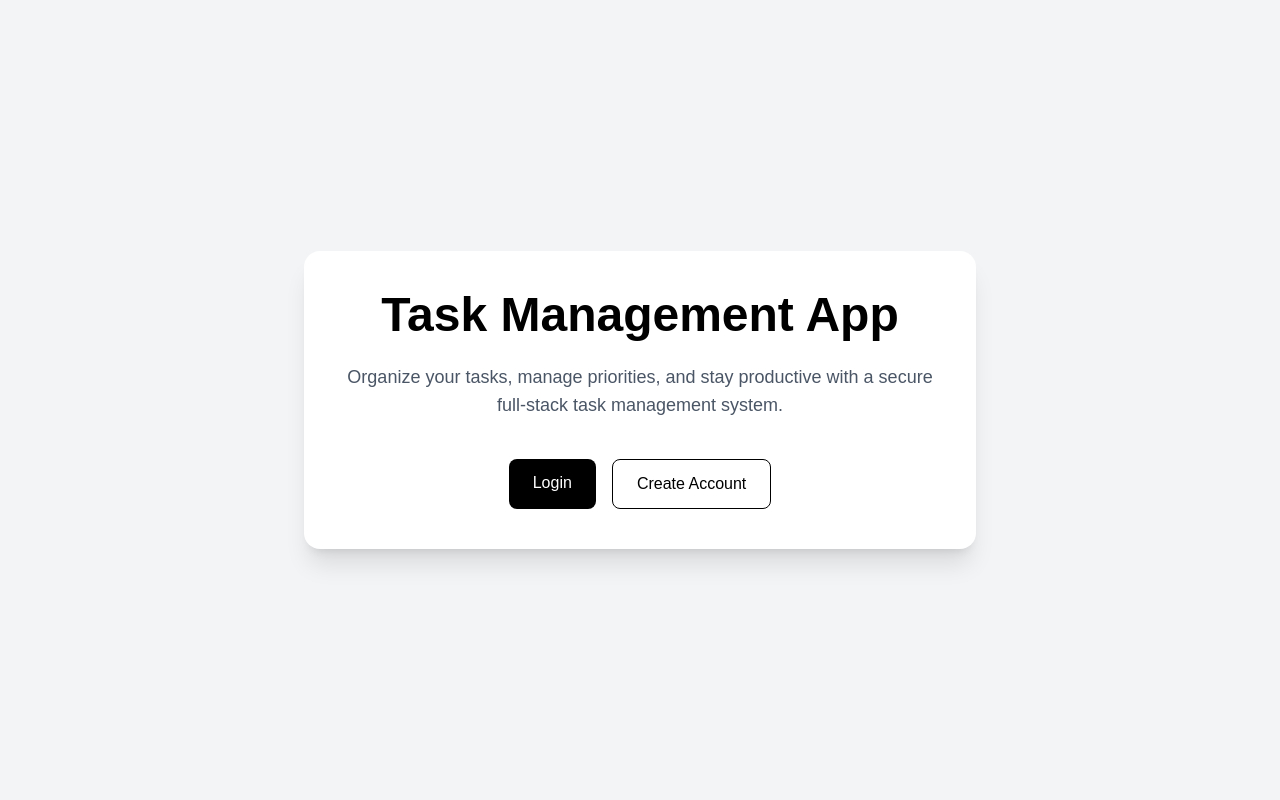
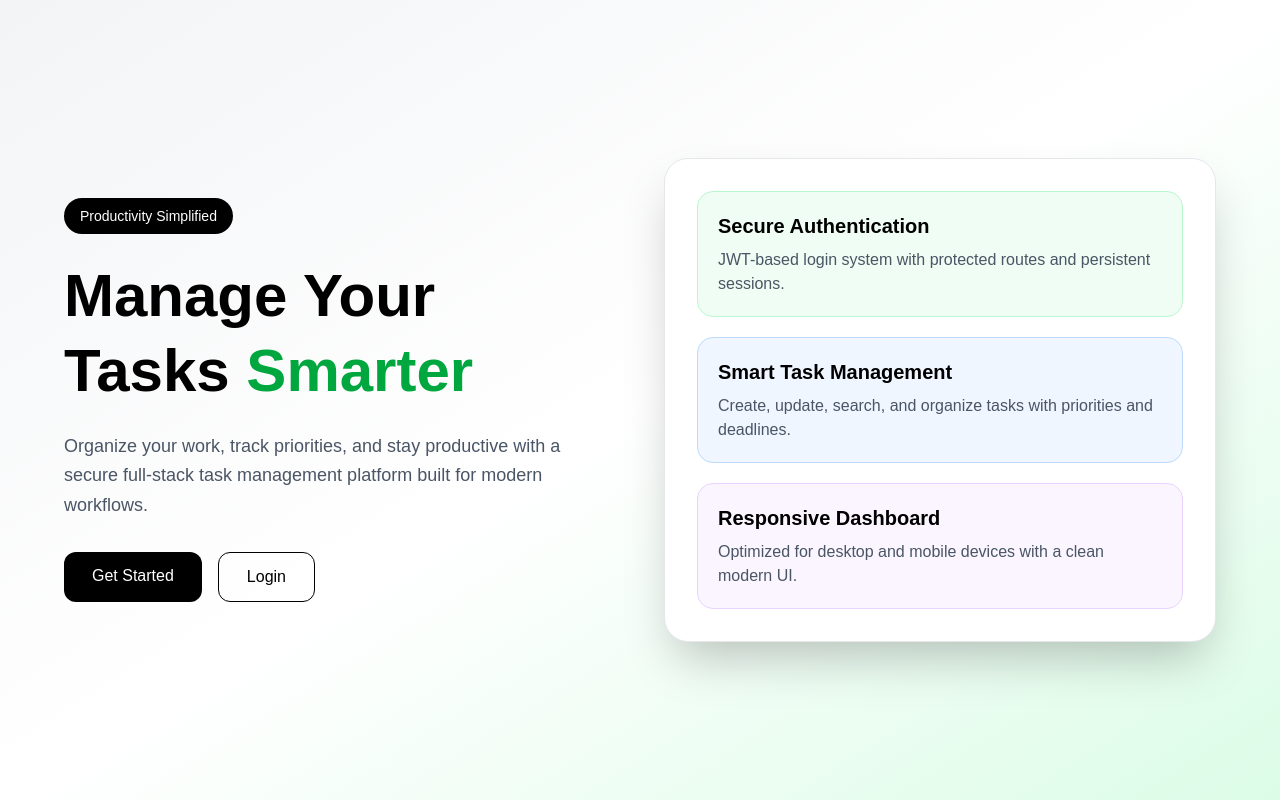
Before and after one commit to gsharma101/task-management-app, a Next.js app in the folder frontend/: page / in a window 1280 px wide. Built offline with nearby package versions, Linux system fonts and the light colour scheme.

Commit message:
updating the homepage

```diff
--- a/frontend/app/page.tsx
+++ b/frontend/app/page.tsx
@@ -3,38 +3,103 @@ import Link from "next/link";
 export default function HomePage() {
 
   return (
-    <div className="min-h-screen bg-gray-100 flex items-center justify-center px-6">
 
-      <div className="bg-white shadow-xl rounded-2xl p-10 max-w-2xl w-full text-center">
+    <div className="min-h-screen bg-gradient-to-br from-gray-100 via-white to-green-100 flex items-center justify-center px-6">
 
-        <h1 className="text-5xl font-bold text-black mb-6">
-          Task Management App
+      <div className="max-w-6xl w-full grid grid-cols-1 md:grid-cols-2 gap-12 items-center">
+
+        {/* Left Section */}
+        <div>
+
+          <div className="inline-block bg-black text-white px-4 py-2 rounded-full text-sm mb-6">
+            Productivity Simplified
+          </div>
+
+          <h1 className="text-5xl md:text-6xl font-bold text-black leading-tight">
+
+            Manage Your Tasks
+            <span className="text-green-600"> Smarter</span>
+
           </h1>
 
-        <p className="text-gray-600 text-lg mb-10">
-          Organize your tasks, manage priorities, and stay productive with a
-          secure full-stack task management system.
+          <p className="text-gray-600 text-lg mt-6 leading-relaxed">
+
+            Organize your work, track priorities, and stay productive
+            with a secure full-stack task management platform built
+            for modern workflows.
+
           </p>
 
-        <div className="flex flex-col sm:flex-row gap-4 justify-center">
+          <div className="flex flex-col sm:flex-row gap-4 mt-8">
+
+            <Link
+              href="/signup"
+              className="bg-black text-white px-7 py-3 rounded-xl hover:bg-gray-800 transition text-center"
+            >
+              Get Started
+            </Link>
 
             <Link
               href="/login"
-            className="bg-black text-white px-6 py-3 rounded-lg hover:bg-gray-800 transition"
+              className="border border-black text-black px-7 py-3 rounded-xl hover:bg-black hover:text-white transition text-center"
             >
               Login
-          </Link>
-
-          <Link
-            href="/signup"
-            className="border border-black text-black px-6 py-3 rounded-lg hover:bg-black hover:text-white transition"
-          >
-            Create Account
             </Link>
 
           </div>
 
         </div>
+
+        {/* Right Section */}
+        <div className="bg-white rounded-3xl shadow-2xl p-8 border border-gray-200">
+
+          <div className="space-y-5">
+
+            <div className="bg-green-50 border border-green-200 rounded-2xl p-5">
+
+              <h3 className="text-xl font-semibold text-black">
+                Secure Authentication
+              </h3>
+
+              <p className="text-gray-600 mt-2">
+                JWT-based login system with protected routes
+                and persistent sessions.
+              </p>
+
+            </div>
+
+            <div className="bg-blue-50 border border-blue-200 rounded-2xl p-5">
+
+              <h3 className="text-xl font-semibold text-black">
+                Smart Task Management
+              </h3>
+
+              <p className="text-gray-600 mt-2">
+                Create, update, search, and organize tasks
+                with priorities and deadlines.
+              </p>
+
+            </div>
+
+            <div className="bg-purple-50 border border-purple-200 rounded-2xl p-5">
+
+              <h3 className="text-xl font-semibold text-black">
+                Responsive Dashboard
+              </h3>
+
+              <p className="text-gray-600 mt-2">
+                Optimized for desktop and mobile devices
+                with a clean modern UI.
+              </p>
+
+            </div>
+
+          </div>
+
+        </div>
+
+      </div>
+
     </div>
   );
 }
```
Lines whose indentation alone changed are shown as unchanged.
